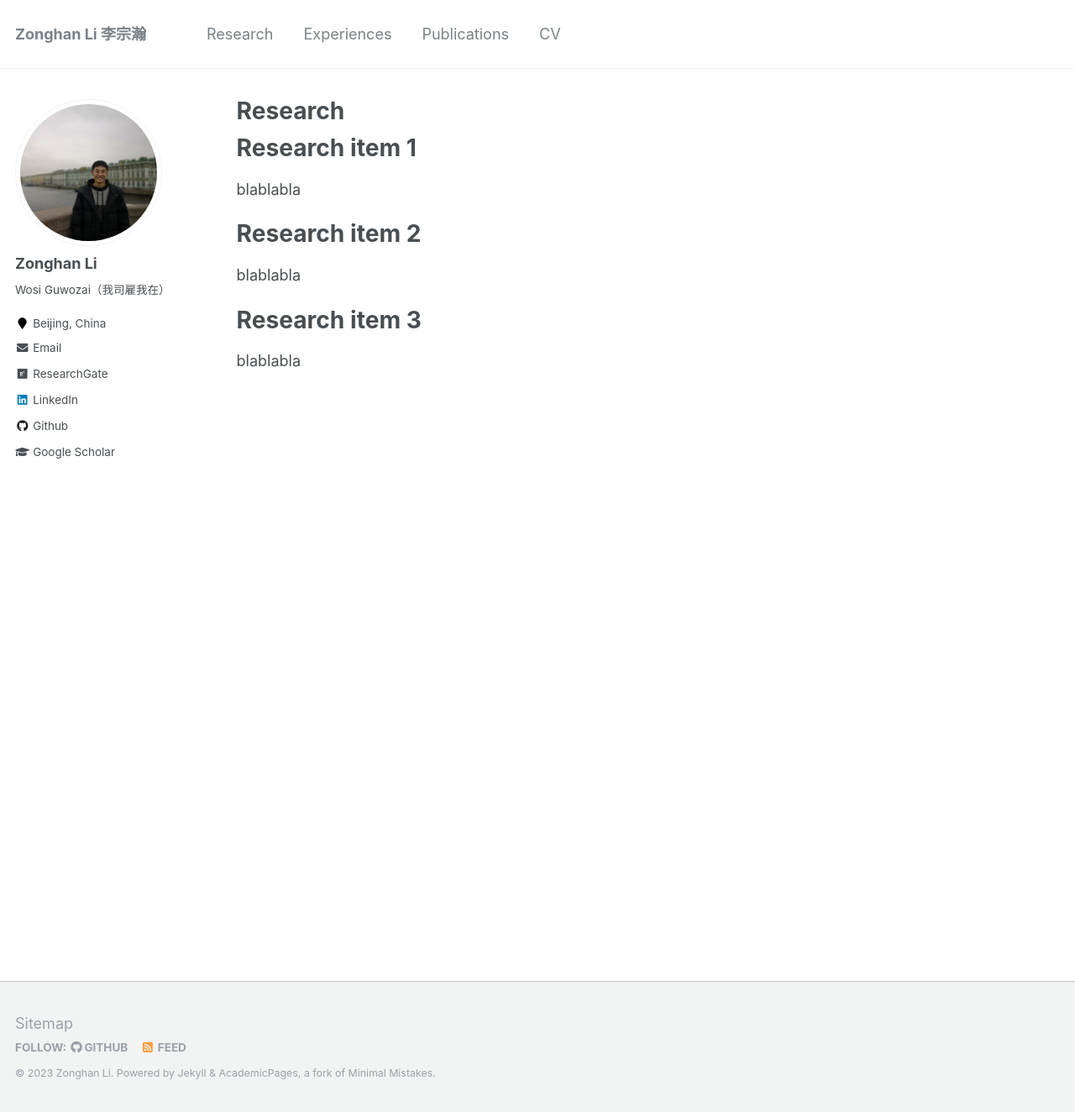
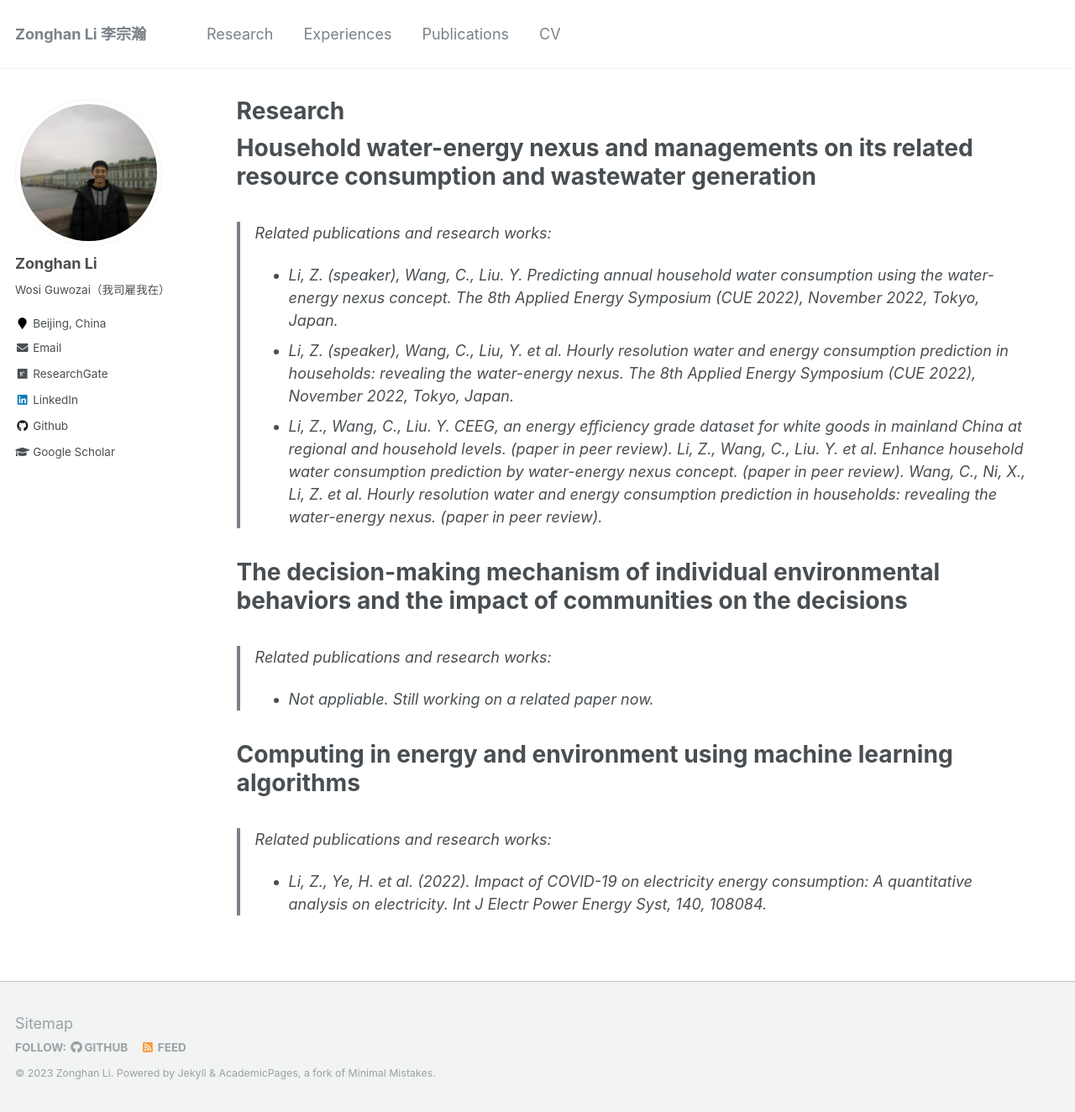
Before and after one commit to lzh3278/lzh.github.io, a Jekyll site: the page built from _pages/research.md, in a window 1280 px wide and 1324 px high. Shown: the whole window at 84% size. Built offline with Jekyll 4.4.1, drawn with Linux system fonts in a browser that asks for light colours.

Commit message:
Update research.md

```diff
--- a/_pages/research.md
+++ b/_pages/research.md
@@ -5,14 +5,22 @@ permalink: /research/
 author_profile: true
 ---
 
-Research item 1
+
+Household water-energy nexus and managements on its related resource consumption and wastewater generation
 ======
-blablabla
+> Related publications and research works:
+> + Li, Z. (speaker), Wang, C., Liu. Y. Predicting annual household water consumption using the water-energy nexus concept. The 8th Applied Energy Symposium (CUE 2022), November 2022, Tokyo, Japan.
+> + Li, Z. (speaker), Wang, C., Liu, Y. et al. Hourly resolution water and energy consumption prediction in households: revealing the water-energy nexus. The 8th Applied Energy Symposium (CUE 2022), November 2022, Tokyo, Japan.
+> + Li, Z., Wang, C., Liu. Y. CEEG, an energy efficiency grade dataset for white goods in mainland China at regional and household levels. (paper in peer review).
+Li, Z., Wang, C., Liu. Y. et al. Enhance household water consumption prediction by water-energy nexus concept. (paper in peer review).
+Wang, C., Ni, X., Li, Z. et al. Hourly resolution water and energy consumption prediction in households: revealing the water-energy nexus. (paper in peer review).
 
-Research item 2
+The decision-making mechanism of individual environmental behaviors and the impact of communities on the decisions
 ======
-blablabla
+> Related publications and research works:
+> + Not appliable. Still working on a related paper now.
 
-Research item 3
+Computing in energy and environment using machine learning algorithms
 ======
-blablabla
+> Related publications and research works:
+> + Li, Z., Ye, H. et al. (2022). Impact of COVID-19 on electricity energy consumption: A quantitative analysis on electricity. Int J Electr Power Energy Syst, 140, 108084.
```
